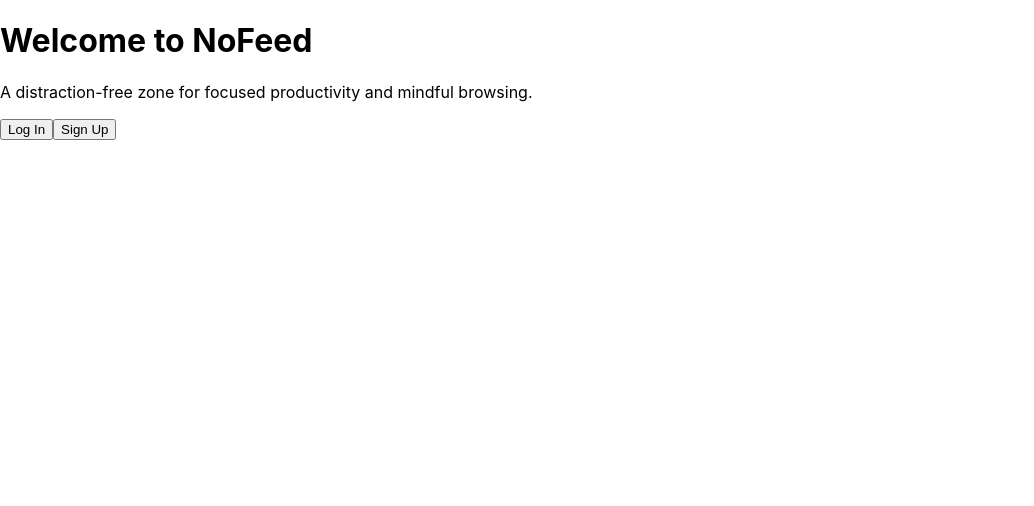
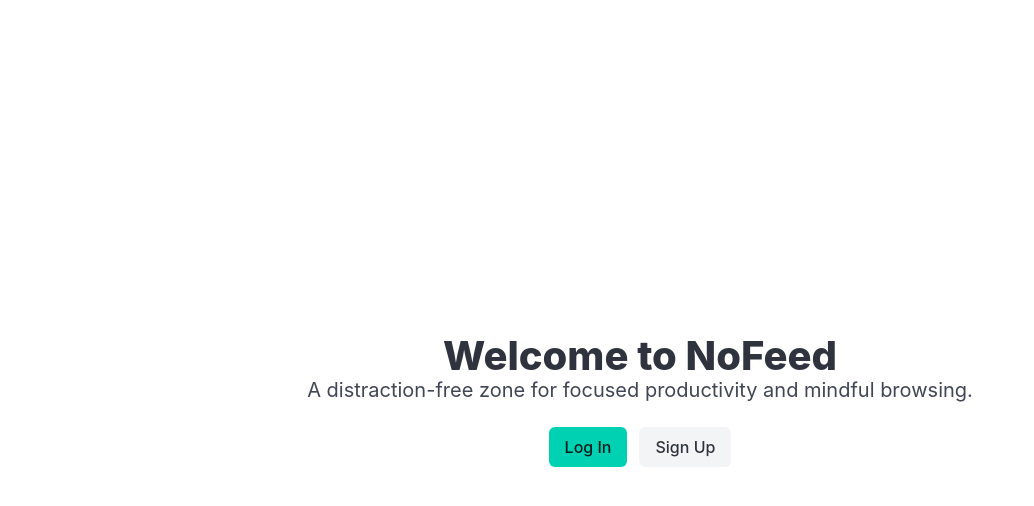
Before and after one commit to dat1010/nofeed, a React (Create React App) app: page / in a window 1280 px wide. Shown: the top 506 px of the page, without its empty margins (0-1034 px from the left). Built offline with nearby package versions, Linux system fonts and the light colour scheme.

Commit message:
adding bulma

```diff
--- a/package.json
+++ b/package.json
@@ -10,6 +10,7 @@
     "@types/jest": "^27.5.2",
     "@types/node": "^16.18.126",
     "axios": "^1.8.4",
+    "bulma": "^1.0.4",
     "react": "^19.1.0",
     "react-dom": "^19.1.0",
     "react-router-dom": "^7.5.0",
--- a/src/index.tsx
+++ b/src/index.tsx
@@ -1,19 +1,12 @@
 import React from 'react';
 import ReactDOM from 'react-dom/client';
-import './index.css';
+import 'bulma/css/bulma.min.css'; // Import Bulma CSS
+import './index.css'; // Your custom styles
 import App from './App';
-import reportWebVitals from './reportWebVitals';
 
-const root = ReactDOM.createRoot(
-  document.getElementById('root') as HTMLElement
-);
+const root = ReactDOM.createRoot(document.getElementById('root') as HTMLElement);
 root.render(
   <React.StrictMode>
     <App />
   </React.StrictMode>
 );
-
-// If you want to start measuring performance in your app, pass a function
-// to log results (for example: reportWebVitals(console.log))
-// or send to an analytics endpoint. Learn more: https://bit.ly/CRA-vitals
-reportWebVitals();
--- a/src/pages/LandingPage.tsx
+++ b/src/pages/LandingPage.tsx
@@ -6,7 +6,6 @@ const LandingPage: React.FC = () => {
   const handleLogin = async () => {
     setIsLoading(true);
     try {
-      // Call your API's login endpoint
       window.location.href = "/api/login";
     } catch (error) {
       console.error("Login error:", error);
@@ -17,7 +16,6 @@ const LandingPage: React.FC = () => {
   const handleSignup = async () => {
     setIsLoading(true);
     try {
-      // You might want to add a signup parameter to differentiate from login
       window.location.href = "/api/login?mode=signup";
     } catch (error) {
       console.error("Signup error:", error);
@@ -26,27 +24,31 @@ const LandingPage: React.FC = () => {
   };
 
   return (
-    <div className="landing-page">
-      <h1>Welcome to NoFeed</h1>
-      <p>A distraction-free zone for focused productivity and mindful browsing.</p>
+    <section className="hero is-fullheight">
+      <div className="hero-body">
+        <div className="container has-text-centered">
+          <h1 className="title is-2">Welcome to NoFeed</h1>
+          <p className="subtitle">A distraction-free zone for focused productivity and mindful browsing.</p>
 
-      <div className="auth-buttons">
+          <div className="buttons is-centered mt-5">
             <button
               onClick={handleLogin}
-          className="login-button"
+              className={`button is-primary ${isLoading ? 'is-loading' : ''}`}
               disabled={isLoading}
             >
-          {isLoading ? "Loading..." : "Log In"}
+              Log In
             </button>
             <button
               onClick={handleSignup}
-          className="signup-button"
+              className={`button is-light ${isLoading ? 'is-loading' : ''}`}
               disabled={isLoading}
             >
-          {isLoading ? "Loading..." : "Sign Up"}
+              Sign Up
             </button>
           </div>
         </div>
+      </div>
+    </section>
   );
 };
 
```
Also changed, not shown: 1 other file (tests, documents, lock files or other folders). Lines whose indentation alone changed are shown as unchanged.
